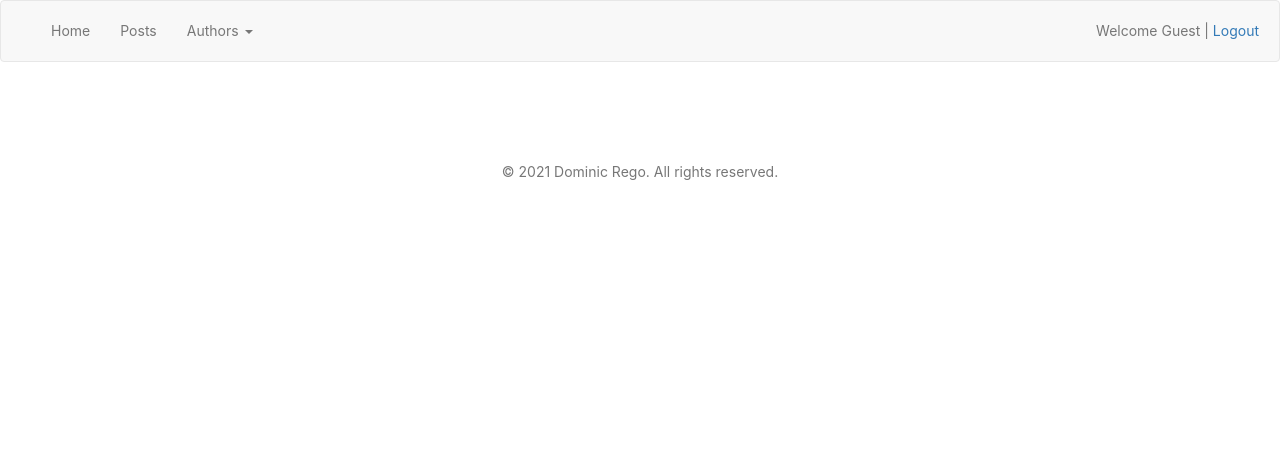
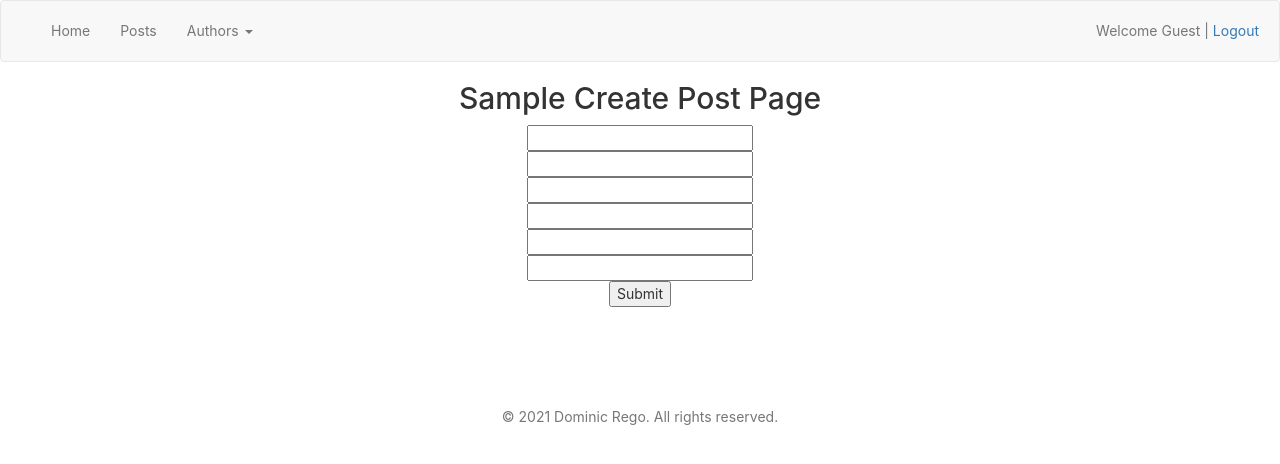
Before and after one commit to nooch-fifo/react-hooks, a React (Create React App) app: page /addPost in a window 1280 px wide. Shown: the top 464 px of the page. Built offline with nearby package versions, Linux system fonts and the light colour scheme.

Commit message:
Started CreatePost Component / Fetch POST Call

```diff
--- a/src/App.js
+++ b/src/App.js
@@ -3,6 +3,7 @@ import Navbar from './Components/Navbar';
 import BlogPosts from './Components/BlogPosts';
 import Footer from './Components/Footer';
 import Home from './Components/Home';
+import CreatePost from './Components/CreatePost';
 import {
   BrowserRouter as Router,
   Switch,
@@ -18,6 +19,7 @@ function App() {
         <Switch>
           <Route exact path="/"><Home /></Route>
           <Route exact path="/posts"><BlogPosts /></Route>
+          <Route exact path="/addPost"><CreatePost /></Route>
         </Switch>
         <Footer />
       </Router>
--- /dev/null
+++ b/src/Components/CreatePost.js
@@ -0,0 +1,64 @@
+import React from 'react';
+import CreatePostService from '../Services/CreatePostService';
+
+
+class CreatePost extends React.Component {
+
+    constructor(props) {
+        super(props);
+        this.state = {
+            title: '',
+            body: '',
+            teaser: '',
+            slug: '',
+            postedOn: '',
+            author: ''
+        }
+    }
+
+    changeHandler = e => {
+        this.setState({ [e.target.name]: e.target.value })
+    }
+
+    submitHandler = e => {
+        e.preventDefault();
+        console.log(this.state);
+        CreatePostService.addPost()
+        .then((res) => {
+            console.log(res);
+        })
+    }
+
+    render(){
+        const { title, body, teaser, slug, postedOn, author } = this.state;
+        return(
+            <div>
+                <h2>Sample Create Post Page</h2>
+                <form onSubmit={this.submitHandler}>
+                    <div>
+                        <input type="text" name="title" value={title} onChange={this.changeHandler} />
+                    </div>
+                    <div>
+                        <input type="text" name="body" value={body} onChange={this.changeHandler} />
+                    </div>
+                    <div>
+                        <input type="text" name="teaser" value={teaser} onChange={this.changeHandler} />
+                    </div>
+                    <div>
+                        <input type="text" name="slug" value={slug} onChange={this.changeHandler} />
+                    </div>
+                    <div>
+                        <input type="text" name="postedOn" value={postedOn} onChange={this.changeHandler} />
+                    </div>
+                    <div>
+                        <input type="text" name="author" value={author} onChange={this.changeHandler} />
+                    </div>
+                    <button type="submit">Submit</button>
+                </form>
+            </div>
+        )
+    }
+
+}
+
+export default CreatePost;
--- /dev/null
+++ b/src/Services/CreatePostService.js
@@ -0,0 +1,17 @@
+const addPostAPI = "http://localhost:9990/addPost";
+
+class CreatePostService {
+    addPost() {
+        return (fetch(addPostAPI,
+            {
+                method: 'post',
+                headers: {
+                    'Accept': 'application/json',
+                    'Content-Type': 'application/json'
+                }
+            })
+            .then(res => res.json()));
+    }
+}
+
+export default new CreatePostService();
```
